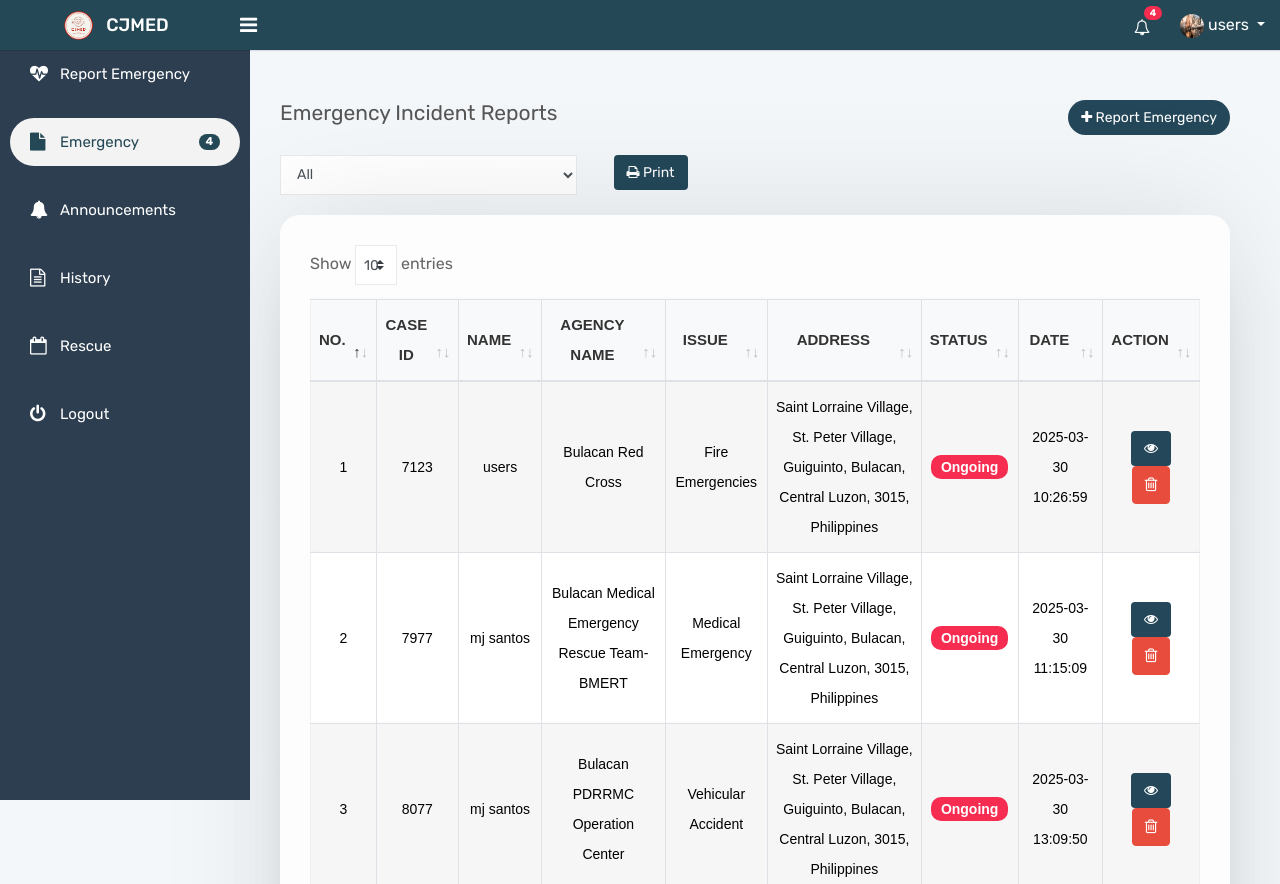
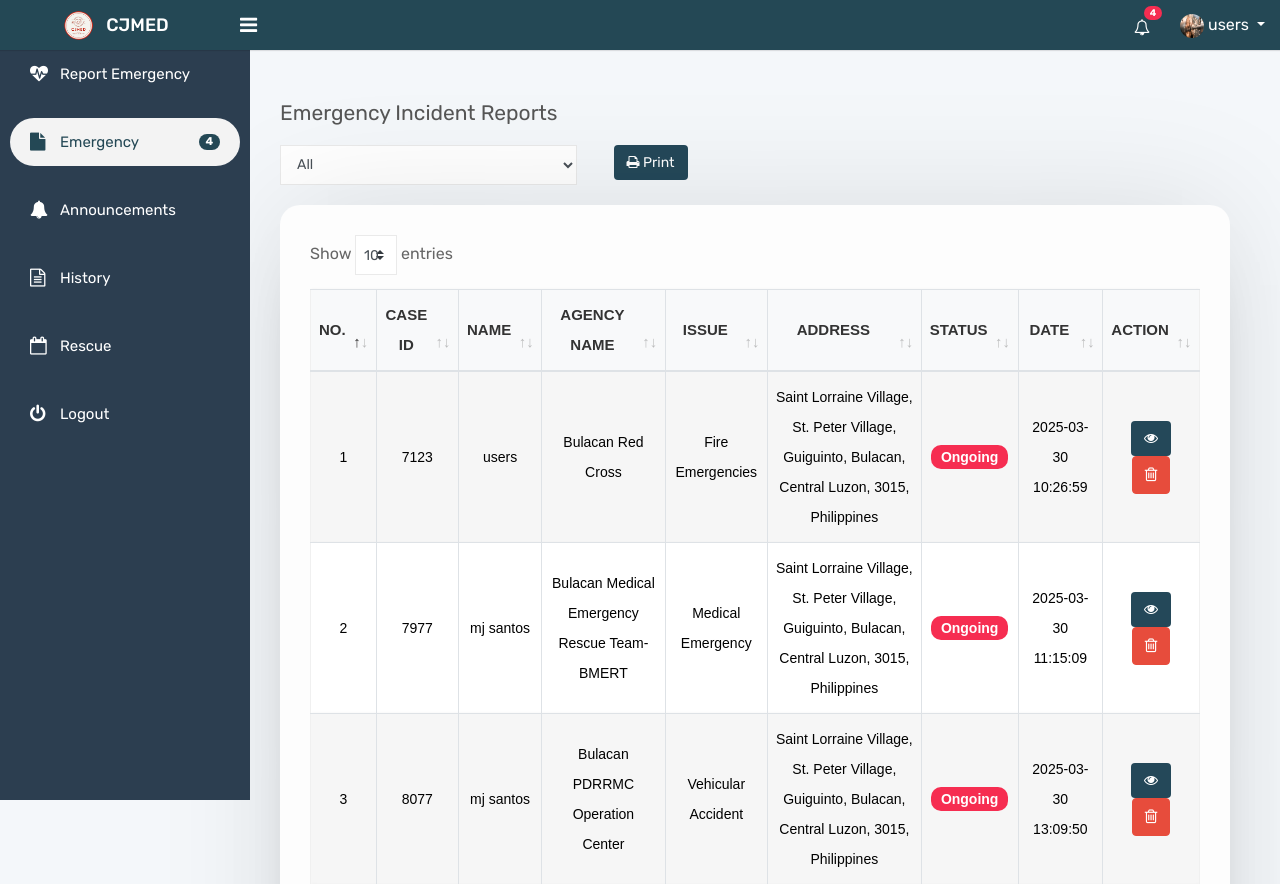
Before and after one commit to meowwmj/CJMED, a PHP site: page /hiraya/portal/users/view-emergency.php in a window 1280 px wide. Shown: the top 884 px of the page. Run offline with PHP 8.4, Linux system fonts and the light colour scheme; a user stored in the database is signed in; data comes from the database, SQL or seed files in the repository.

Commit message:
Update view-emergency.php

```diff
--- a/portal/users/view-emergency.php
+++ b/portal/users/view-emergency.php
@@ -42,9 +42,6 @@
             <div class="row">
                 <div class="col-sm-4 col-3">
                     <h4 class="page-title">Emergency Incident Reports</h4>
-                </div>
-                <div class="col-sm-8 col-9 text-right m-b-20">
-                    <a href="report-emergency.php" class="btn btn-primary btn-rounded float-right"><i class="fa fa-plus"></i> Report Emergency</a>
                 </div>
             </div>
 
```
